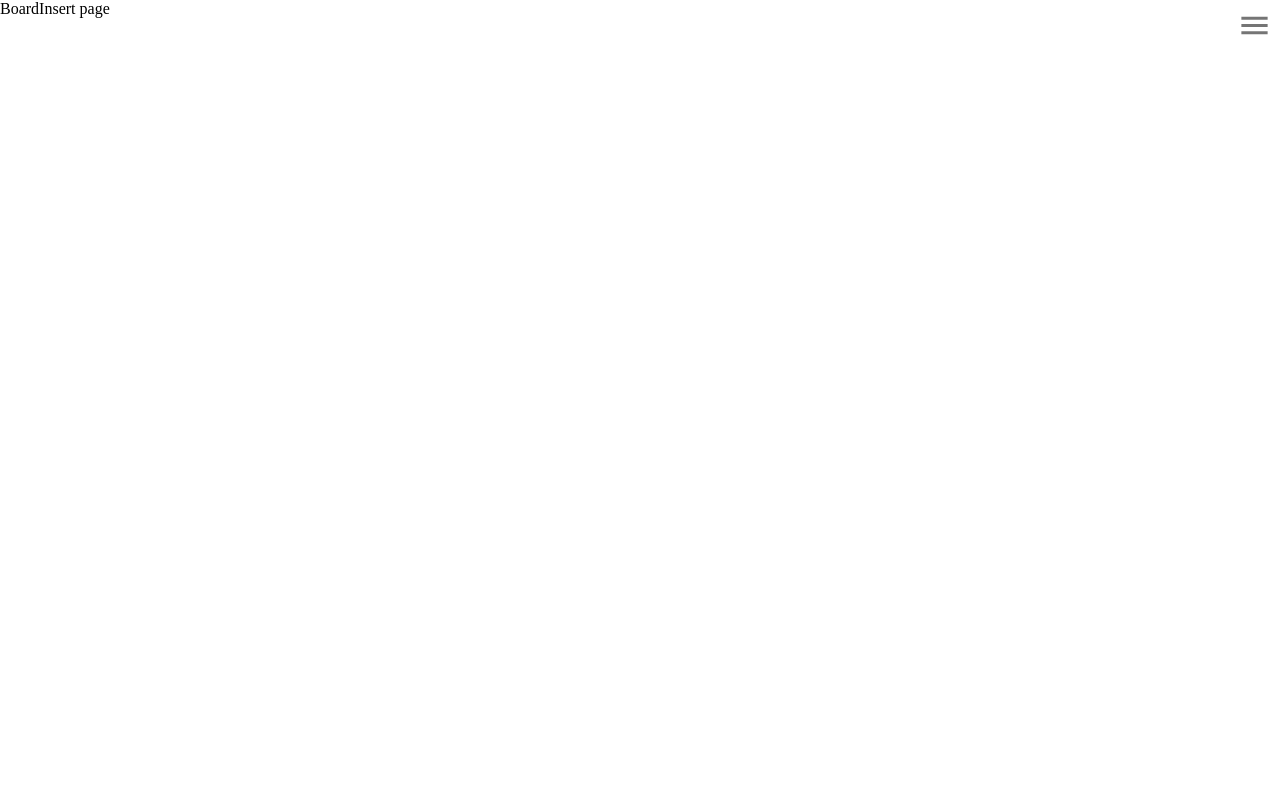
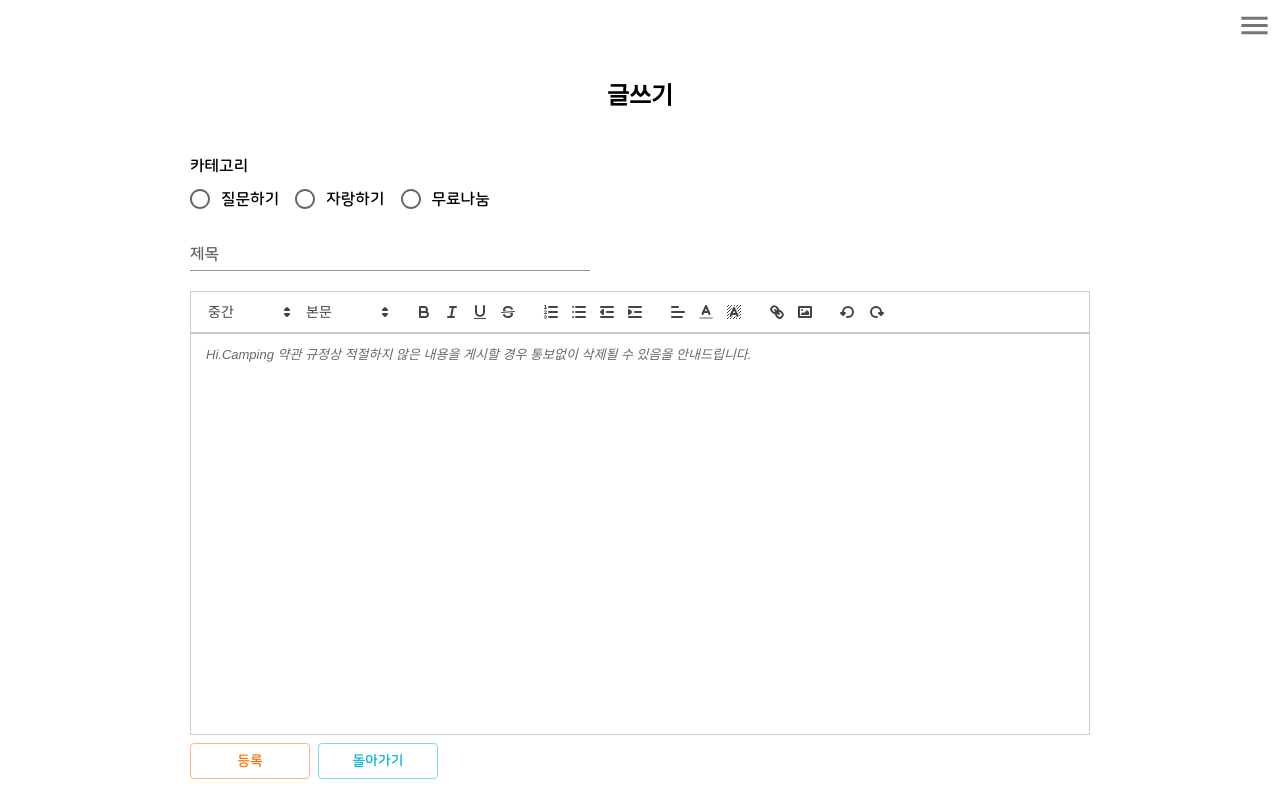
Before and after one commit to Lee-MinJa/JAVA_CAMP, a React (Create React App) app: page /BoardInsert in a window 1280 px wide. Built offline with nearby package versions, Linux system fonts and the light colour scheme.

Commit message:
FEAT BoardInsert

```diff
--- a/package.json
+++ b/package.json
@@ -13,8 +13,10 @@
     "axios": "^0.26.1",
     "browser": "^0.2.6",
     "http-proxy-middleware": "^2.0.4",
+    "quill": "^1.3.6",
     "react": "^17.0.2",
     "react-dom": "^17.0.2",
+    "react-quill": "^2.0.0-beta.4",
     "react-redux": "^7.2.6",
     "react-router-dom": "^6.2.2",
     "react-scripts": "5.0.0",
--- /dev/null
+++ b/src/components/board/boardComponent/BoardEditor.jsx
@@ -0,0 +1,31 @@
+import React, { useState } from "react";
+import ReactQuill from "react-quill";
+import EditorToolbar, { modules, formats } from "./EditorToolbar";
+import "react-quill/dist/quill.snow.css";
+import "./styles.css";
+
+export const BoardEditor = () => {
+  const [state, setState] = useState({ value: null });
+  const handleChange = value => {
+    setState({ value });
+    console.log(state)
+  };
+
+
+  return (
+    <div className="text-editor">
+      <EditorToolbar />
+      <ReactQuill
+        theme="snow"
+        spellcheck={false}
+        value={state.value}
+        onChange={handleChange}
+        placeholder={"Hi.Camping 약관 규정상 적절하지 않은 내용을 게시할 경우 통보없이 삭제될 수 있음을 안내드립니다."}
+        modules={modules}
+        formats={formats}
+      />
+    </div>
+  );
+};
+
+export default BoardEditor;
--- /dev/null
+++ b/src/components/board/boardComponent/EditorToolbar.jsx
@@ -0,0 +1,125 @@
+import React from "react";
+import { Quill } from "react-quill";
+
+
+const CustomUndo = () => (
+  <svg viewBox="0 0 18 18">
+    <polygon className="ql-fill ql-stroke" points="6 10 4 12 2 10 6 10" />
+    <path
+      className="ql-stroke"
+      d="M8.09,13.91A4.6,4.6,0,0,0,9,14,5,5,0,1,0,4,9"
+    />
+  </svg>
+);
+
+
+const CustomRedo = () => (
+  <svg viewBox="0 0 18 18">
+    <polygon className="ql-fill ql-stroke" points="12 10 14 12 16 10 12 10" />
+    <path
+      className="ql-stroke"
+      d="M9.91,13.91A4.6,4.6,0,0,1,9,14a5,5,0,1,1,5-5"
+    />
+  </svg>
+);
+
+
+function undoChange() {
+  this.quill.history.undo();
+}
+function redoChange() {
+  this.quill.history.redo();
+}
+
+// Add sizes to whitelist and register them
+const Size = Quill.import("formats/size");
+Size.whitelist = ["extra-small", "small", "medium", "large"];
+Quill.register(Size, true);
+
+// Modules object for setting up the Quill editor
+export const modules = {
+  toolbar: {
+    container: "#toolbar",
+    handlers: {
+      undo: undoChange,
+      redo: redoChange
+    }
+  },
+  history: {
+    delay: 500,
+    maxStack: 100,
+    userOnly: true
+  }
+};
+
+// Formats objects for setting up the Quill editor
+export const formats = [
+  "header",
+  "size",
+  "bold",
+  "italic",
+  "underline",
+  "align",
+  "strike",
+  "script",
+  "blockquote",
+  "background",
+  "list",
+  "bullet",
+  "indent",
+  "link",
+  "image",
+  "color",
+];
+
+// Quill Toolbar component
+export const QuillToolbar = () => (
+  <div id="toolbar">
+    <span className="ql-formats">
+
+      <select className="ql-size" defaultValue="medium">
+        <option value="small">매우작게</option>
+        <option value="extra-small">작게</option>
+        <option value="medium">중간</option>
+        <option value="large">크게</option>
+      </select>
+      <select className="ql-header" defaultValue="3">
+        <option value="1">제목</option>
+        <option value="2">소제목</option>
+        <option value="3">본문</option>
+      </select>
+    </span>
+    <span className="ql-formats">
+      <button className="ql-bold" />
+      <button className="ql-italic" />
+      <button className="ql-underline" />
+      <button className="ql-strike" />
+    </span>
+    <span className="ql-formats">
+      <button className="ql-list" value="ordered" />
+      <button className="ql-list" value="bullet" />
+      <button className="ql-indent" value="-1" />
+      <button className="ql-indent" value="+1" />
+    </span>
+
+    <span className="ql-formats">
+      <select className="ql-align" />
+      <select className="ql-color" />
+      <select className="ql-background" />
+    </span>
+    <span className="ql-formats">
+      <button className="ql-link" />
+      <button className="ql-image" />
+    </span>
+    <span className="ql-formats">
+      <button className="ql-undo">
+        <CustomUndo />
+      </button>
+      <button className="ql-redo">
+        <CustomRedo />
+      </button>
+    </span>
+  </div>
+);
+
+export default QuillToolbar;
--- a/src/components/board/boardComponent/Header.jsx
+++ /dev/null
@@ -1,17 +0,0 @@
-import React, { useEffect } from 'react'
-import axios from 'axios'
-
-function Header() {
-
-  useEffect(() => {
-    axios.get('/api/testGet').then((res) => {
-      console.log(res)
-    })
-  })
-
-  return (
-    <div></div>
-  )
-}
-
-export default Header
--- /dev/null
+++ b/src/components/board/boardComponent/Setter.jsx
@@ -0,0 +1,48 @@
+import React, { useEffect, useState } from 'react'
+import axios from 'axios'
+
+function Setter(props) {
+
+  const boardNum = props.id
+  const [viewCount, setViewCount] = useState({
+    view : 0,
+  })
+  const [freeContent, setfreeContent] = useState([{
+    free_num : 0,
+    mem_num : 0,
+    free_subject : '',
+    free_title : '',
+    free_contetn : '',
+    free_views : 0,
+    free_regdate : ''
+  }
+  ])
+
+  useEffect(() => {
+    axios.get('/api/freeGet').then((res) => {
+      console.log(res)
+      setfreeContent(res.data[boardNum])
+      setViewCount({view : Number(res.data[boardNum].free_views)})
+    })
+    hitCount()
+    console.log(boardNum)
+    console.log(freeContent)
+  }, [])
+
+  const hitCount = () => {
+    const url = '/api/freeView/' + boardNum
+    const data = {
+      countView : viewCount.view + 1,
+      id : boardNum
+    }
+    axios.put(url, data).then((res) => {
+      console.log("resData : " , res);
+    })
+  }
+
+  return (
+    <div></div>
+  )
+}
+
+export default Setter;
--- /dev/null
+++ b/src/components/board/boardComponent/styles.css
@@ -0,0 +1,13 @@
+.text-editor {
+  width: 900px;
+  margin: 0 auto;
+}
+.ql-editor {
+  height: 400px;
+  min-height: 100px;
+}
+
+@font-face {
+  font-family: 'Bold';
+  src: url('../../../font/NanumSquareRoundOTFB.otf');
+}
--- a/src/components/board/table/Search.jsx
+++ b/src/components/board/table/Search.jsx
@@ -6,7 +6,7 @@ function Search({ onSubmit }) {
   const handleSubmit = (event) => {
     event.preventDefault();
     onSubmit(event.target.elements.filter.value);
-    //console.log('서치 submmit')
+    console.log('서치 submmit')
   };
 
   return (
--- a/src/index.js
+++ b/src/index.js
@@ -17,11 +17,11 @@ const theme = createTheme({
       main: '#FF6D00',
       darker : '##ff6f00',
     },
-    jinOrainge: {
-      main: '#FF6D00',
+    secondary: {
+      main: '#00B4D8',
     },
-    orangeSeconds: {
-      main: '#FF8500',
+    success: {
+      main: '#023E8A',
     },
     blueFirst: {
       main: '#00B4D8',
--- a/src/pages/board/BoardDetail.jsx
+++ b/src/pages/board/BoardDetail.jsx
@@ -9,7 +9,7 @@ import {
   Button,
   Container
 } from '@mui/material'
-import Header from '../../components/board/boardComponent/Header';
+import Setter from '../../components/board/boardComponent/Setter';
 
 function BoardDetail() {
   const location = useLocation();
@@ -42,7 +42,7 @@ function BoardDetail() {
   return (
       <Container
       sx={{
-        width : '90vw'
+        width : '90vw',
       }}
       maxWidth="lg">
     <Box
@@ -53,7 +53,7 @@ function BoardDetail() {
     {/* <h2>Hi Camping</h2> */}
     </Box>
     <h2>자유게시판</h2>
-    <Header />
+    <Setter id={boardNumber}/>
     <Divider variant="inset"
       sx={{
         marginLeft : '-0px',
--- a/src/pages/board/BoardInsert.jsx
+++ b/src/pages/board/BoardInsert.jsx
@@ -1,10 +1,125 @@
-import React from 'react'
+import {
+    Container,
+    Center,
+    Stack,
+    Box,
+    Radio,
+    RadioGroup,
+    FormControl,
+    FormControlLabel,
+    FormHelperText,
+    FormLabel,
+    Button,
+    TextField
+  } from '@mui/material';
+import React, { useState } from 'react'
+import BoardEditor from '../../components/board/boardComponent/BoardEditor';
 
-function BoardInsert() {
-  return (
-    <div>BoardInsert page</div>
-  )
-};
+const BoardInsert = () => {
+
+  const [categoryValue, setCategoryValue] = useState('');
+  const [error, setError] = useState(false);
+  const [helperText, setHelperText] = useState('');
+
+  const handleRadioChange = (event) => {
+    setCategoryValue(event.target.value)
+    setError(false);
+  };
+
+  const handleSubmit = (event) => {
+    event.preventDefault();
+
+    if (categoryValue === '') {
+      setHelperText('카테고리를 선택해주세요');
+      setError(true);
+    } else {
+      setError(false);
+    }
+  };
 
 
+return (
+  <>
+  <Box
+      className='boardHeader'
+      sx={{
+        height: '7vh',
+      }}>
+  </Box>
+  <Stack
+  alignItems={'center'}
+  justifyContent={'center'}
+  >
+  <h2>글쓰기</h2>
+  <Box>
+    <form onSubmit={handleSubmit}>
+      <FormControl sx={{ m: 3 }} error={error} variant="standard">
+        <FormLabel
+        sx={{color : 'black'}}>카테고리</FormLabel>
+        <RadioGroup
+          row
+          value={categoryValue}
+          onChange={handleRadioChange}
+        >
+          <FormControlLabel
+          value="질문"
+          control={<Radio />}
+          label="질문하기"/>
+          <FormControlLabel
+          value="자랑"
+          control={<Radio />}
+          label="자랑하기"/>
+          <FormControlLabel
+          value="무료나눔"
+          control={<Radio />}
+          label="무료나눔" />
+        </RadioGroup>
+        <FormHelperText>{helperText}</FormHelperText>
+        <Box
+        marginBottom={'20px'}
+        >
+        <TextField
+          sx={{
+            width : '400px',
+            color : 'none'
+          }}
+          label="제목"
+          type="search"
+          variant="standard"
+        />
+        </Box>
+        <Box>
+        <BoardEditor />
+        </Box>
+        <Box
+        display={'flex'}>
+        <Button
+        sx={{
+          mt: 1,
+          mr: 1,
+          width : '120px'
+          }}
+        type="submit"
+        variant="outlined">
+          등록
+        </Button>
+        <Button
+        sx={{
+          mt: 1,
+          mr: 1,
+          width : '120px',
+          }}
+        color={'secondary'}
+        variant="outlined">
+          돌아가기
+        </Button>
+        </Box>
+      </FormControl>
+    </form>
+  </Box>
+  </Stack>
+  </>
+
+)
+}
 export default BoardInsert;
```
Also changed, not shown: src/components/board/table/BoardTable.jsx (+27 -19 lines), 1 other file (tests, documents, lock files or other folders).
